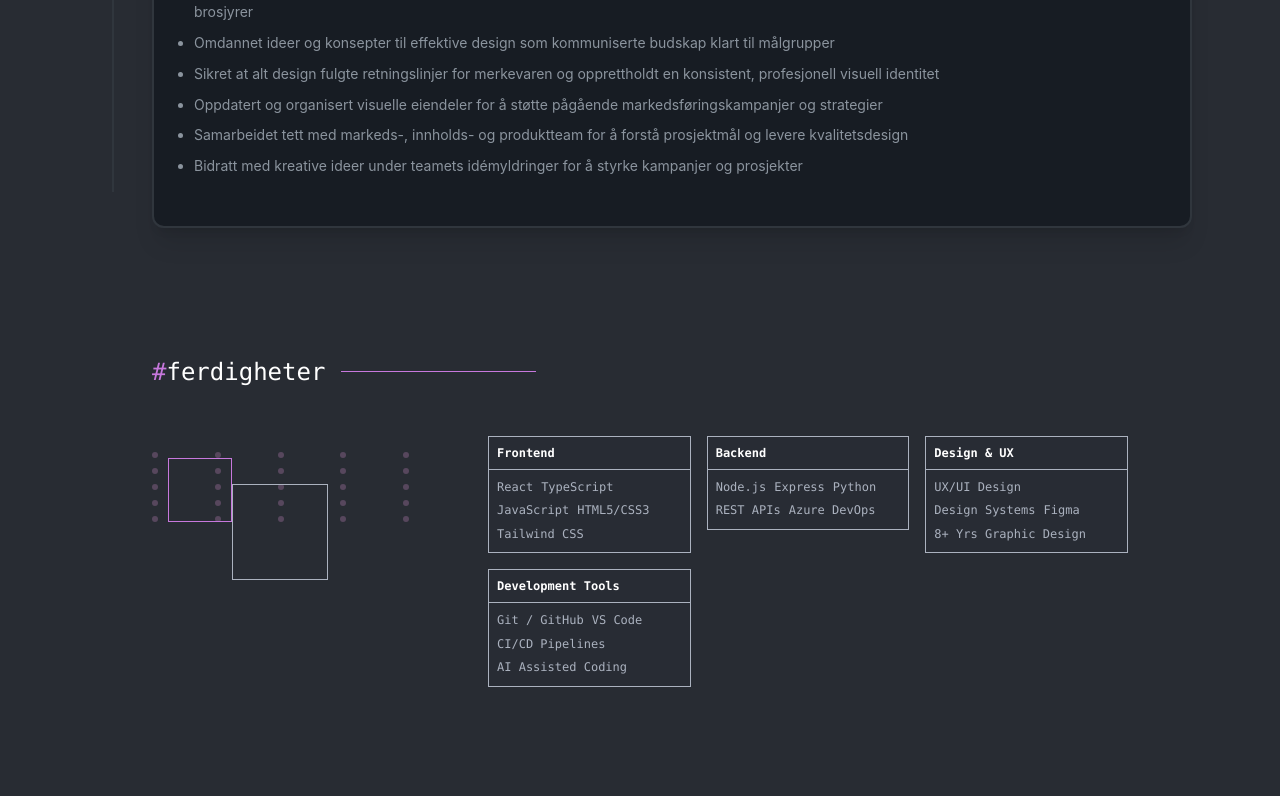
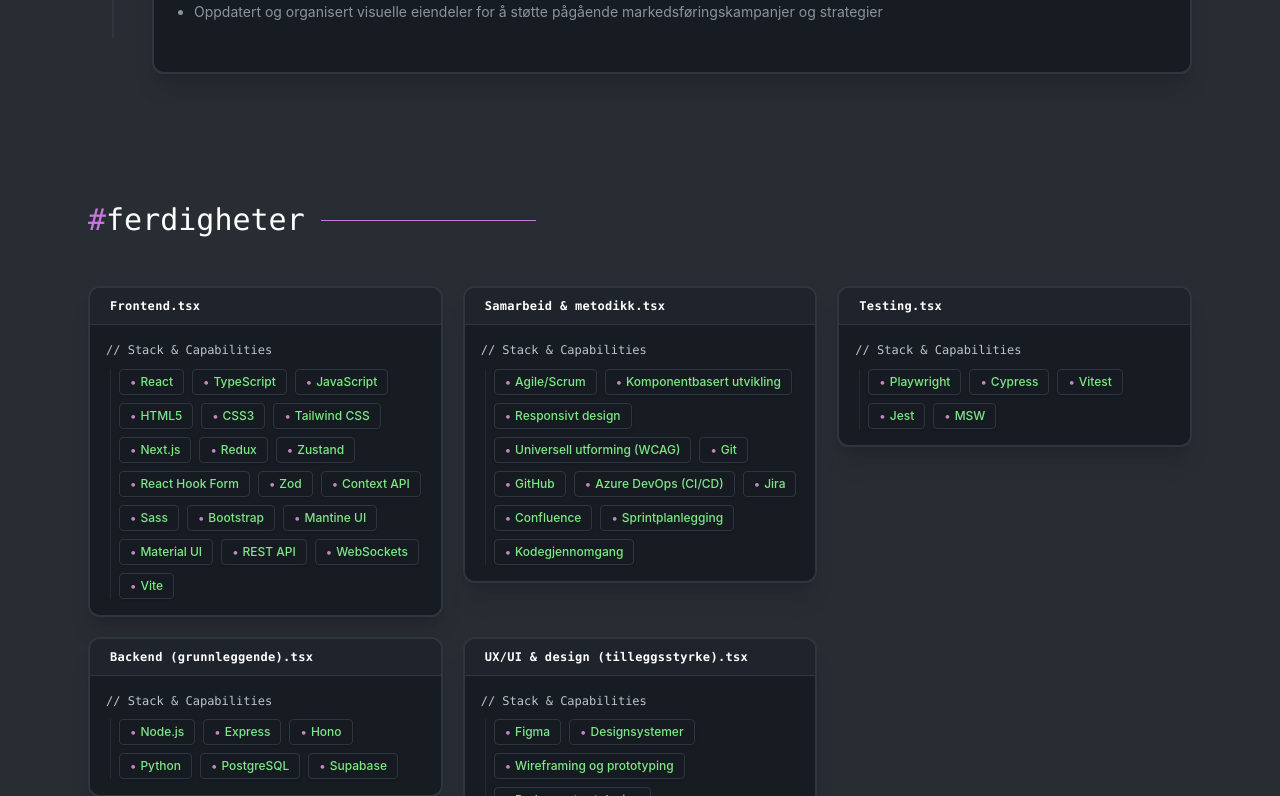
Before and after one commit to Nirush4/portfolio-new, a React (Vite) app: page / in a window 1280 px wide. Shown: the part 5124-5920 px from the top of the page. Built offline with nearby package versions, Linux system fonts and the light colour scheme.

Commit message:
Feat: refactor SkillsSection for improved layout and add localized skills support

```diff
--- a/src/components/Experience/ExperienceSection.tsx
+++ b/src/components/Experience/ExperienceSection.tsx
@@ -95,7 +95,7 @@
     },
     {
       period: 'January 2022 - August 2023',
-      role: lang === 'NO' ? 'Seniordesigner' : 'Senior Graphic Designer',
+      role: lang === 'NO' ? 'Senior designer' : 'Senior Graphic Designer',
       company: 'Halo Flights – Halo Group of Companies',
       link: 'https://www.haloflights.co.uk',
       badge: lang === 'NO' ? 'Design' : 'Design',
@@ -142,7 +142,6 @@
               'Sikret at alt design fulgte merkevarens retningslinjer og opprettholdt et konsistent utseende på tvers av plattformer',
               'Oppdatert og vedlikeholdt visuelle eiendeler i tråd med bedriftens merkevarestrategi',
               'Samarbeidet tett med markedsførings-, innholds- og produktteam for å forstå prosjektkrav og levere kvalitetsløsninger',
-              'Deltatt i idémyldring og bidratt med kreative innspill for å forbedre kampanjer og prosjekter',
               'Håndtert flere designprosjekter fra idé til ferdigstillelse innen tidsfrister og kvalitetsstandarder',
             ]
           : [
@@ -151,7 +150,6 @@
               'Ensure all designs align with brand guidelines and maintain a consistent look and feel across all platforms',
               'Update and maintain visual assets in line with the company’s branding strategy',
               'Work closely with marketing, content, and product teams to understand project requirements and deliver high-quality design solutions',
-              'Participate in brainstorming sessions and provide creative input to enhance campaigns and projects',
               'Manage multiple design projects from concept to completion, meeting deadlines and quality standards',
             ],
       images: [
@@ -175,8 +173,6 @@
               'Opprettholdt merkevarekonsistens på tvers av alt visuelt materiale og sikret overholdelse av retningslinjer',
               'Forfrisket og administrert visuelle eiendeler for å støtte pågående markedsføring og merkevarebygging',
               'Samarbeidet med markeds-, innholds- og produktteam for å forstå krav og levere design av høy kvalitet',
-              'Bidratt med kreative ideer i idémyldringer for å løfte kampanjer og prosjekter',
-              'Håndtert flere designprosjekter samtidig fra idé til fullføring med fokus på tidsfrister og kvalitet',
             ]
           : [
               'Create engaging and visually compelling graphics for digital and print platforms, including social media, websites, brochures, presentations, and marketing campaigns',
@@ -184,8 +180,6 @@
               'Maintain brand consistency across all visual materials and ensure adherence to brand guidelines',
               'Refresh and manage visual assets to support ongoing marketing and branding initiatives',
               'Collaborate with marketing, content, and product teams to understand requirements and deliver high-quality designs',
-              'Contribute creative ideas in brainstorming sessions to elevate campaigns and projects',
-              'Handle multiple design projects simultaneously, from concept through completion, ensuring timely delivery and quality standards',
             ],
       images: ['/graphic-design/steve.jpg', '/graphic-design/1873221.jpg'],
     },
@@ -202,16 +196,12 @@
               'Omdannet ideer og konsepter til effektive design som kommuniserte budskap klart til målgrupper',
               'Sikret at alt design fulgte retningslinjer for merkevaren og opprettholdt en konsistent, profesjonell visuell identitet',
               'Oppdatert og organisert visuelle eiendeler for å støtte pågående markedsføringskampanjer og strategier',
-              'Samarbeidet tett med markeds-, innholds- og produktteam for å forstå prosjektmål og levere kvalitetsdesign',
-              'Bidratt med kreative ideer under teamets idémyldringer for å styrke kampanjer og prosjekter',
             ]
           : [
               'Designed creative and visually appealing graphics for both digital and print media, including social posts, website visuals, brochures, presentations, and marketing materials',
               'Turned ideas and concepts into effective designs that communicated messages clearly to target audiences',
               'Ensured all designs adhered to brand guidelines, maintaining a consistent and professional visual identity across platforms',
               'Updated and organized visual assets to support ongoing marketing campaigns and branding strategies',
-              'Collaborated closely with marketing, content, and product teams to understand project goals and deliver high-quality design solutions',
-              'Contributed creative ideas during team brainstorming sessions to enhance campaigns and projects',
             ],
       images: [],
     },
--- a/src/components/SkillsSection.tsx
+++ b/src/components/SkillsSection.tsx
@@ -1,6 +1,4 @@
 import { type JSX } from 'react';
-
-import { DotGrid } from './BackgroundAccents';
 import type { SkillCategory } from '../types/portfolio';
 
 interface SkillsSectionProps {
@@ -13,38 +11,50 @@
   categories,
 }: SkillsSectionProps): JSX.Element => {
   return (
-    <section id='skills' className='max-w-5xl mx-auto px-6 py-16'>
-      <div className='flex items-center gap-4 w-full max-w-sm mb-12'>
-        <h2 className='text-white text-2xl font-medium'>
+    <section id='skills' className='max-w-6xl mx-auto px-6 py-16 font-mono'>
+      <div className='flex items-center gap-4 w-full max-w-md mb-12'>
+        <h2 className='text-white text-2xl md:text-3xl font-medium'>
           <span className='text-[#C778DD]'>#</span>
           {lang === 'NO' ? 'ferdigheter' : 'skills'}
         </h2>
         <div className='h-[1px] bg-[#C778DD] flex-grow'></div>
       </div>
 
-      <div className='grid md:grid-cols-12 gap-8 items-start'>
-        {/* Left Graphics Accent Column */}
-        <div className='hidden md:col-span-4 md:flex flex-col gap-8 relative pt-4'>
-          <DotGrid rows={5} cols={5} className='opacity-50' />
-          <div className='w-24 h-24 border border-[#ABB2BF] absolute top-12 left-20'></div>
-          <div className='w-16 h-16 border border-[#C778DD] absolute bottom-0 left-4'></div>
-        </div>
+      <div className='grid grid-cols-1 sm:grid-cols-2 lg:grid-cols-3 gap-5 items-start'>
+        {categories.map((cat, idx) => (
+          <div
+            key={idx}
+            className='bg-[#161B22]/90 border-2 border-[#30363D] rounded-xl overflow-hidden shadow-xl hover:border-[#C586C0]/60 transition-all group'
+          >
+            <div className='px-4 py-2.5 bg-[#1F242C] border-b border-[#30363D] flex items-center justify-between'>
+              <div className='flex items-center gap-2'>
+                <span className='text-white text-xs font-semibold tracking-wide ml-1'>
+                  {cat.title}.tsx
+                </span>
+              </div>
+            </div>
 
-        {/* Right Modular Skill Cards */}
-        <div className='md:col-span-8 grid grid-cols-1 sm:grid-cols-2 md:grid-cols-3 gap-4 items-start'>
-          {categories.map((cat, idx) => (
-            <div key={idx} className='border border-[#ABB2BF] bg-[#282C34]'>
-              <div className='p-2 border-b border-[#ABB2BF] text-white text-xs font-semibold'>
-                {cat.title}
+            <div className='p-4 bg-[#171c23] text-xs leading-relaxed'>
+              <div className='text-[#484F58] mb-2 select-none'>
+                <span className='text-[#bcc4cd]'>
+                  // Stack &amp; Capabilities
+                </span>
               </div>
-              <div className='p-2 text-xs text-[#ABB2BF] leading-relaxed flex flex-wrap gap-x-2 gap-y-1'>
+
+              <div className='flex flex-wrap gap-2 pl-2 border-l border-[#30363D]/60 ml-1'>
                 {cat.skills.map((skill, sIdx) => (
-                  <span key={sIdx}>{skill}</span>
+                  <span
+                    key={sIdx}
+                    className='bg-[#161B22] text-[#7EE787] border border-[#30363D] hover:border-[#C586C0]/40 px-2.5 py-1 rounded font-sans text-xs font-medium transition-all shadow-sm'
+                  >
+                    <span className='text-[#C586C0] mr-1'>&bull;</span>
+                    {skill}
+                  </span>
                 ))}
               </div>
             </div>
-          ))}
-        </div>
+          </div>
+        ))}
       </div>
     </section>
   );
--- a/src/constants/translations.ts
+++ b/src/constants/translations.ts
@@ -56,3 +56,147 @@
     },
   },
 };
+
+import type { SkillCategory } from '../types/portfolio';
+
+export const getLocalizedSkills = (lang: 'NO' | 'EN'): SkillCategory[] => {
+  if (lang === 'NO') {
+    return [
+      {
+        title: 'Frontend',
+        skills: [
+          'React',
+          'TypeScript',
+          'JavaScript',
+          'HTML5',
+          'CSS3',
+          'Tailwind CSS',
+          'Next.js',
+          'Redux',
+          'Zustand',
+          'React Hook Form',
+          'Zod',
+          'Context API',
+          'Sass',
+          'Bootstrap',
+          'Mantine UI',
+          'Material UI',
+          'REST API',
+          'WebSockets',
+          'Vite',
+        ],
+      },
+      {
+        title: 'Samarbeid & metodikk',
+        skills: [
+          'Agile/Scrum',
+          'Komponentbasert utvikling',
+          'Responsivt design',
+          'Universell utforming (WCAG)',
+          'Git',
+          'GitHub',
+          'Azure DevOps (CI/CD)',
+          'Jira',
+          'Confluence',
+          'Sprintplanlegging',
+          'Kodegjennomgang',
+        ],
+      },
+      {
+        title: 'Testing',
+        skills: ['Playwright', 'Cypress', 'Vitest', 'Jest', 'MSW'],
+      },
+      {
+        title: 'Backend (grunnleggende)',
+        skills: [
+          'Node.js',
+          'Express',
+          'Hono',
+          'Python',
+          'PostgreSQL',
+          'Supabase',
+        ],
+      },
+      {
+        title: 'UX/UI & design (tilleggsstyrke)',
+        skills: [
+          'Figma',
+          'Designsystemer',
+          'Wireframing og prototyping',
+          'Brukersentrert design',
+          'Visuell kommunikasjon',
+          'Adobe Creative Suite',
+        ],
+      },
+    ];
+  }
+
+  return [
+    {
+      title: 'Frontend',
+      skills: [
+        'React',
+        'TypeScript',
+        'JavaScript',
+        'HTML5',
+        'CSS3',
+        'Tailwind CSS',
+        'Next.js',
+        'Redux',
+        'Zustand',
+        'React Hook Form',
+        'Zod',
+        'Context API',
+        'Sass',
+        'Bootstrap',
+        'Mantine UI',
+        'Material UI',
+        'REST API',
+        'WebSockets',
+        'Vite',
+      ],
+    },
+    {
+      title: 'Collaboration & Methodology',
+      skills: [
+        'Agile/Scrum',
+        'Component-based development',
+        'Responsive design',
+        'Accessibility (WCAG)',
+        'Git',
+        'GitHub',
+        'Azure DevOps (CI/CD)',
+        'Jira',
+        'Confluence',
+        'Sprint planning',
+        'Code review',
+      ],
+    },
+    {
+      title: 'Testing',
+      skills: ['Playwright', 'Cypress', 'Vitest', 'Jest', 'MSW'],
+    },
+    {
+      title: 'Backend (Fundamentals)',
+      skills: [
+        'Node.js',
+        'Express',
+        'Hono',
+        'Python',
+        'PostgreSQL',
+        'Supabase',
+      ],
+    },
+    {
+      title: 'UX/UI & Design (Additional Strength)',
+      skills: [
+        'Figma',
+        'Design systems',
+        'Wireframing & prototyping',
+        'User-centered design',
+        'Visual communication',
+        'Adobe Creative Suite',
+      ],
+    },
+  ];
+};
--- a/src/data/portfolioData.ts
+++ /dev/null
@@ -1,30 +0,0 @@
-import type { SkillCategory } from '../types/portfolio';
-
-export const SKILL_CATEGORIES: SkillCategory[] = [
-  {
-    title: 'Frontend',
-    skills: ['React', 'TypeScript', 'JavaScript', 'HTML5/CSS3', 'Tailwind CSS'],
-  },
-  {
-    title: 'Backend',
-    skills: ['Node.js', 'Express', 'Python', 'REST APIs', 'Azure DevOps'],
-  },
-  {
-    title: 'Design & UX',
-    skills: [
-      'UX/UI Design',
-      'Design Systems',
-      'Figma',
-      '8+ Yrs Graphic Design',
-    ],
-  },
-  {
-    title: 'Development Tools',
-    skills: [
-      'Git / GitHub',
-      'VS Code',
-      'CI/CD Pipelines',
-      'AI Assisted Coding',
-    ],
-  },
-];
--- a/src/pages/HomePage.tsx
+++ b/src/pages/HomePage.tsx
@@ -5,9 +5,12 @@
 import { AboutSection } from '../components/AboutSection';
 import { ContactsSection } from '../components/ContactsSection';
 
-import type { translations } from '../constants/translations';
+import {
+  getLocalizedSkills,
+  type translations,
+} from '../constants/translations';
 import { FRONTEND_PROJECTS, GRAPHIC_PROJECTS } from '../data/projectsData';
-import { SKILL_CATEGORIES } from '../data/portfolioData';
+
 import { ExperienceSection } from '../components/Experience/ExperienceSection';
 
 interface HomeProps {
@@ -16,6 +19,8 @@
 }
 
 export const Home = ({ lang, t }: HomeProps): JSX.Element => {
+  const categories = getLocalizedSkills(lang);
+
   return (
     <>
       <Hero lang={lang} t={t} />
@@ -25,7 +30,7 @@
         graphicProjects={GRAPHIC_PROJECTS}
       />
       <ExperienceSection lang={lang} />
-      <SkillsSection lang={lang} categories={SKILL_CATEGORIES} />
+      <SkillsSection lang={lang} categories={categories} />
       <AboutSection lang={lang} />
       <ContactsSection lang={lang} t={t} />
     </>
```
